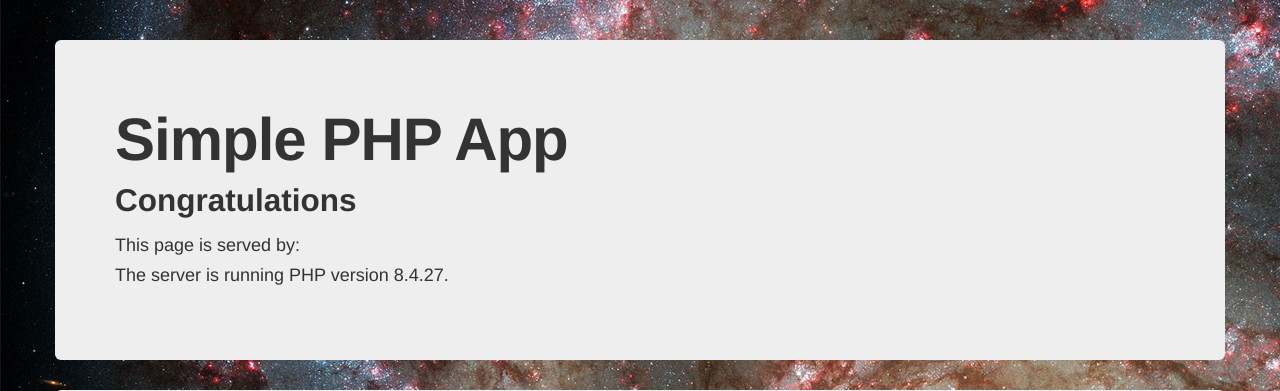
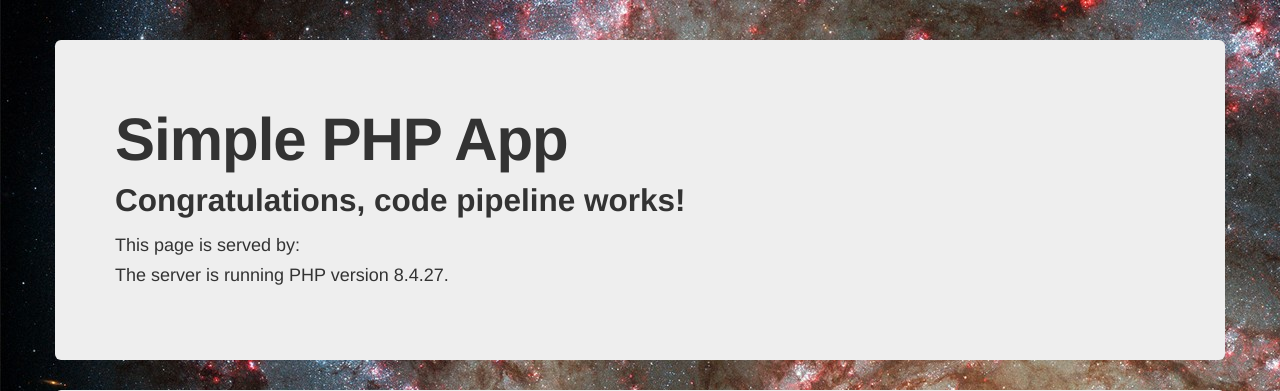
Before and after one commit to ensean/shopxx-php-demo, a PHP site: page / in a window 1280 px wide. Shown: the top 391 px of the page. Run offline with PHP 8.4, Linux system fonts and the light colour scheme; data comes from the database, SQL or seed files in the repository; data that the repository does not hold is empty; some libraries are stand-ins or nearby versions.

Commit message:
test code pipeline

```diff
--- a/index.php
+++ b/index.php
@@ -16,7 +16,7 @@
         <div class="container">
             <div class="hero-unit">
                 <h1>Simple PHP App</h1>
-                <h2>Congratulations</h2>
+                <h2>Congratulations, code pipeline works!</h2>
                 <?php
                     $dnsname = file_get_contents("http://169.254.169.254/latest/meta-data/public-hostname");
                     print "This page is served by: ";
```
